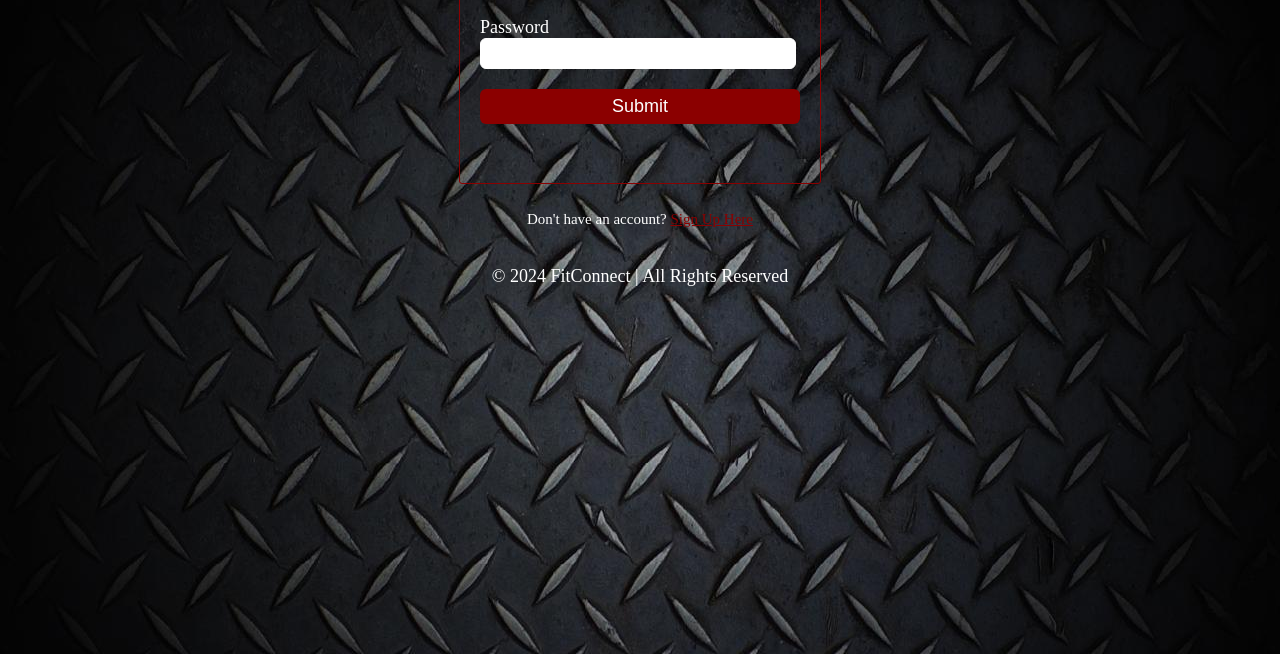
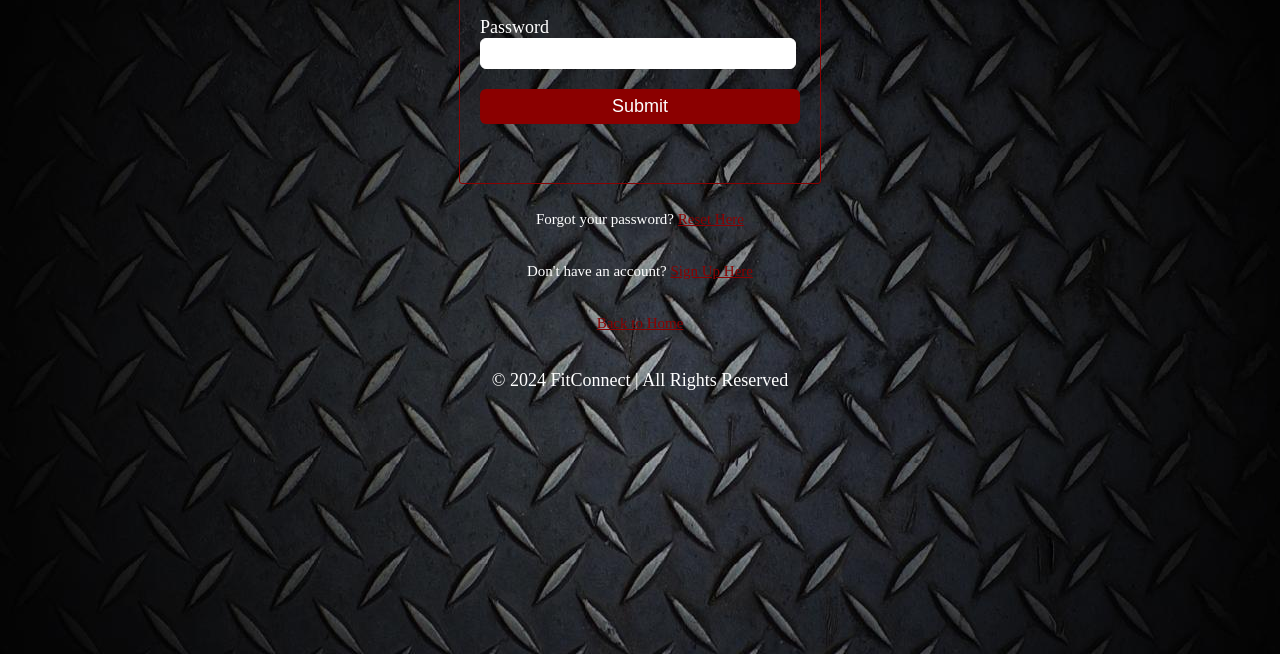
Before and after one commit to salvadorp21/CSE_4550_Project, a plain HTML site: page html/login.html in a window 1280 px wide. Shown: the part 146-800 px from the top of the page. Drawn offline with Linux system fonts and the light colour scheme.

Commit message:
I added a back to home option

```diff
--- a/html/login.html
+++ b/html/login.html
@@ -17,7 +17,9 @@
             <input type="button" value="Submit">
         </form>
     </div>
+    <p class="para-2"> Forgot your password? <a href="#"> Reset Here </a> </p>
     <p class="para-2">  Don't have an account? <a href="sign up.html"> Sign Up Here </a> </p>
+    <p class="para-2"> <a href="index.html"> Back to Home </a> </p>
 
 
 
```
Also changed, not shown: html/sign up.html (+1 -0 lines).
